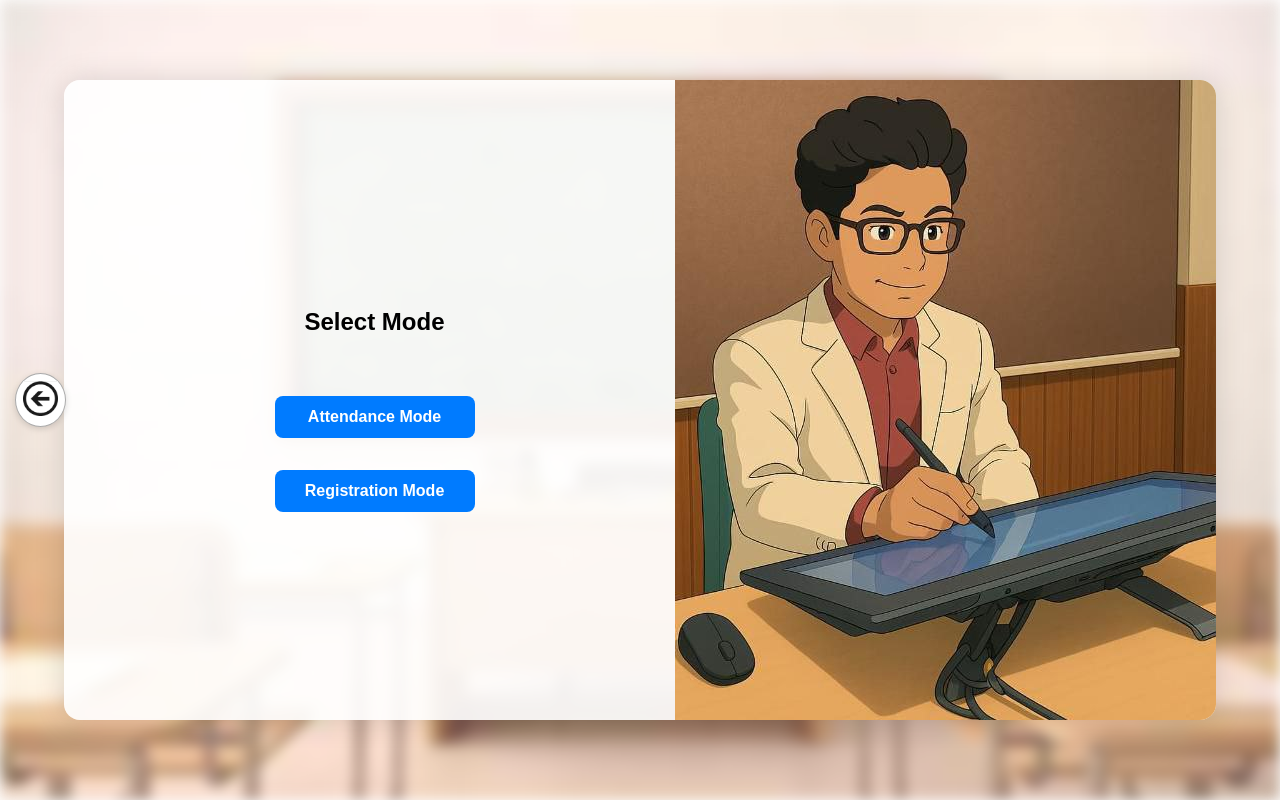
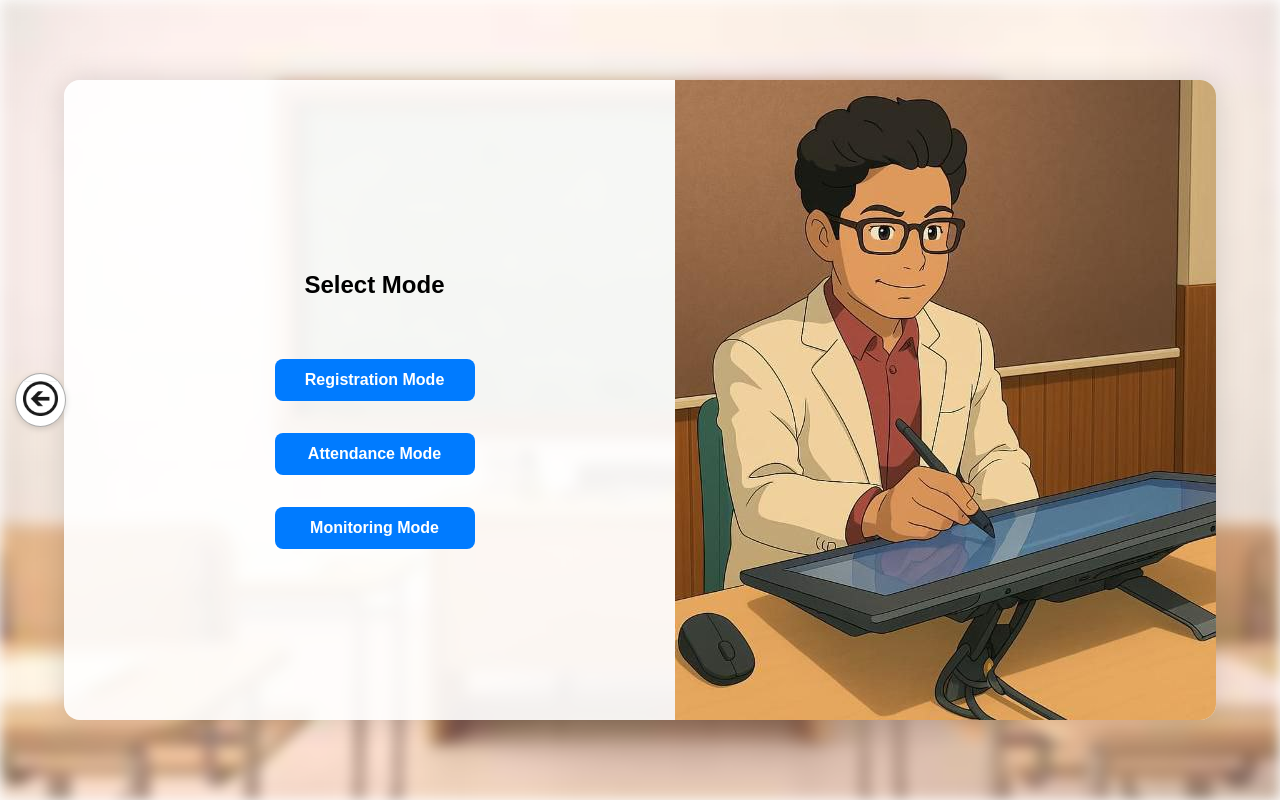
Before and after one commit to J-aswanth/smartclassroom, a React (Create React App) app in the folder frontend/: page /mode in a window 1280 px wide. Built offline with nearby package versions, Linux system fonts and the light colour scheme.

Commit message:
Update mode_select.js

```diff
--- a/frontend/src/components/mode_select.js
+++ b/frontend/src/components/mode_select.js
@@ -20,11 +20,14 @@ const ModeSelect = () => {
         <div className="left-content">
           <h2>Select Mode</h2>
           <div className="mode">
+            <button className="mode-button" onClick={() => navigate('/register')}>
+              Registration Mode
+            </button>
             <button className="mode-button" onClick={() => navigate('/attendance')}>
               Attendance Mode
             </button>
-            <button className="mode-button" onClick={() => navigate('/register')}>
-              Registration Mode
+            <button className="mode-button" onClick={() => navigate('/monitor')}>
+              Monitoring Mode
             </button>
 
             {role === 'student' && (
```
